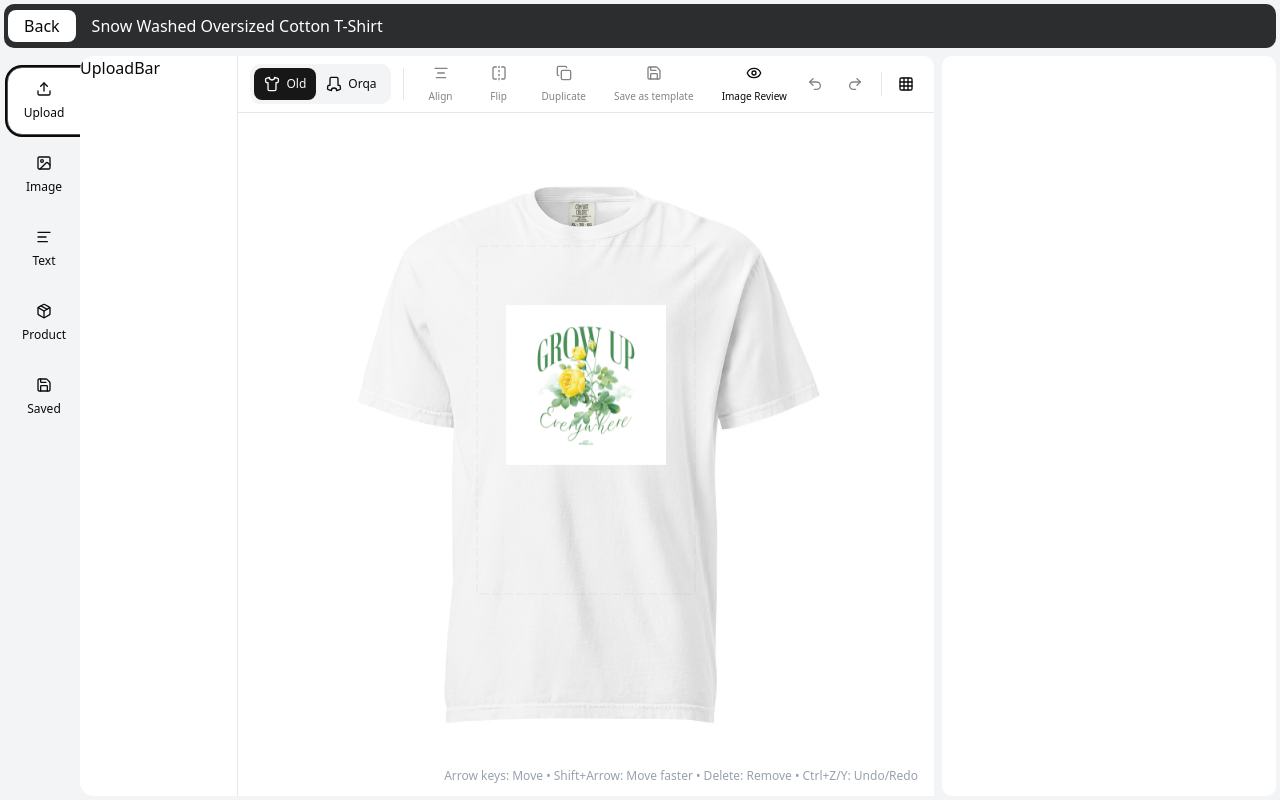
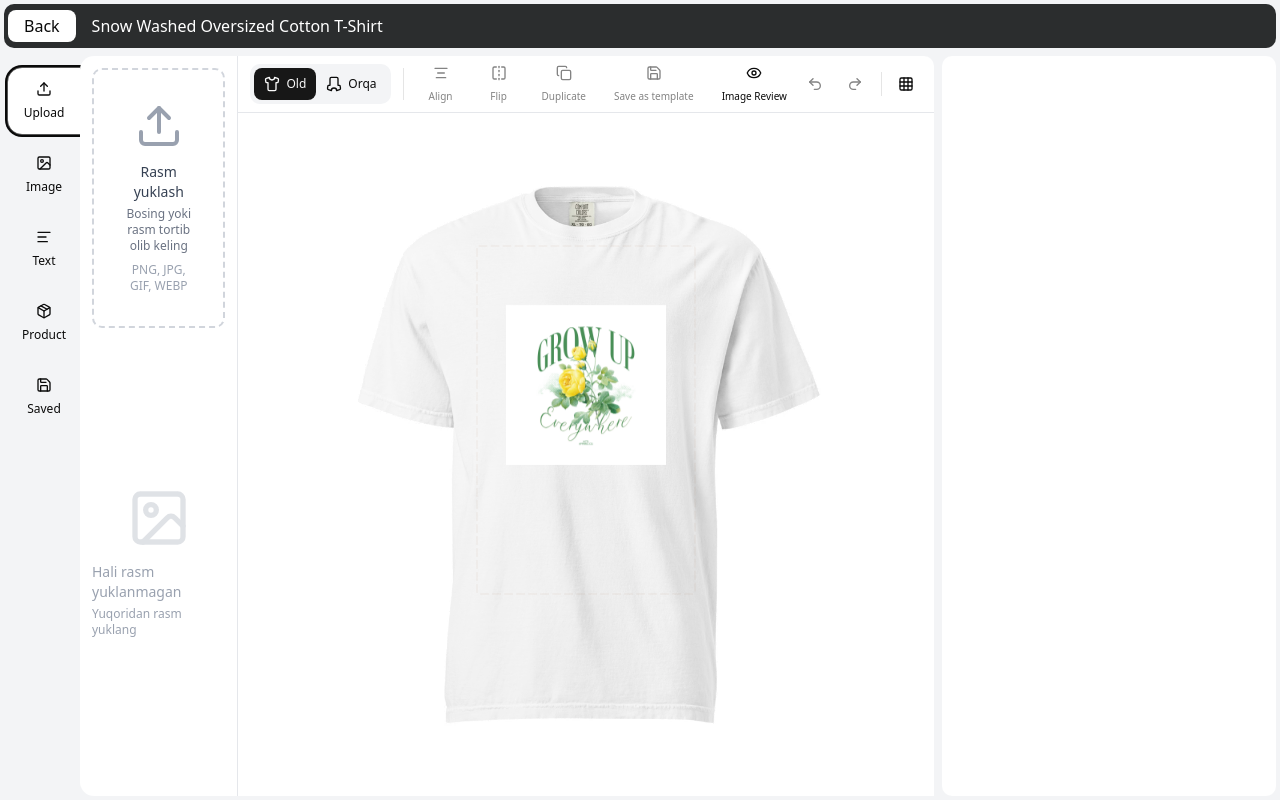
Before and after one commit to ergashev2000/t-shirt-editor, a React (Vite) app: page / in a window 1280 px wide. Both pictures are taken after a click on the tab "Upload". Built offline with nearby package versions, Linux system fonts and the light colour scheme.

Commit message:
added upload section

```diff
--- a/src/components/EditorLayout/LeftBar/UploadBar.tsx
+++ b/src/components/EditorLayout/LeftBar/UploadBar.tsx
@@ -1,7 +1,193 @@
-import React from 'react'
+import React, { useState, useRef, useCallback } from 'react'
+import { Upload, X, Image as ImageIcon } from 'lucide-react'
+
+interface UploadedImage {
+  id: string
+  url: string
+  name: string
+  file: File
+}
 
 export default function UploadBar() {
+  const [uploadedImages, setUploadedImages] = useState<UploadedImage[]>([])
+  const [isDragging, setIsDragging] = useState(false)
+  const fileInputRef = useRef<HTMLInputElement>(null)
+
+  // Convert file to data URL
+  const fileToDataURL = (file: File): Promise<string> => {
+    return new Promise((resolve, reject) => {
+      const reader = new FileReader()
+      reader.onload = () => resolve(reader.result as string)
+      reader.onerror = reject
+      reader.readAsDataURL(file)
+    })
+  }
+
+  // Handle file upload
+  const handleFiles = useCallback(async (files: FileList | null) => {
+    if (!files) return
+
+    const imageFiles = Array.from(files).filter(file =>
+      file.type.startsWith('image/')
+    )
+
+    const newImages: UploadedImage[] = []
+    for (const file of imageFiles) {
+      try {
+        const url = await fileToDataURL(file)
+        newImages.push({
+          id: `${Date.now()}-${Math.random()}`,
+          url,
+          name: file.name,
+          file
+        })
+      } catch (error) {
+        console.error('Error reading file:', error)
+      }
+    }
+
+    setUploadedImages(prev => [...newImages, ...prev])
+  }, [])
+
+  // Handle drag events
+  const handleDragEnter = useCallback((e: React.DragEvent) => {
+    e.preventDefault()
+    e.stopPropagation()
+    setIsDragging(true)
+  }, [])
+
+  const handleDragLeave = useCallback((e: React.DragEvent) => {
+    e.preventDefault()
+    e.stopPropagation()
+    if (e.currentTarget === e.target) {
+      setIsDragging(false)
+    }
+  }, [])
+
+  const handleDragOver = useCallback((e: React.DragEvent) => {
+    e.preventDefault()
+    e.stopPropagation()
+  }, [])
+
+  const handleDrop = useCallback((e: React.DragEvent) => {
+    e.preventDefault()
+    e.stopPropagation()
+    setIsDragging(false)
+    handleFiles(e.dataTransfer.files)
+  }, [handleFiles])
+
+  // Handle file input change
+  const handleFileInputChange = useCallback((e: React.ChangeEvent<HTMLInputElement>) => {
+    handleFiles(e.target.files)
+    // Reset input so same file can be selected again
+    if (fileInputRef.current) {
+      fileInputRef.current.value = ''
+    }
+  }, [handleFiles])
+
+  // Handle click on upload area
+  const handleUploadClick = useCallback(() => {
+    fileInputRef.current?.click()
+  }, [])
+
+  // Remove image from list
+  const handleRemoveImage = useCallback((id: string) => {
+    setUploadedImages(prev => prev.filter(img => img.id !== id))
+  }, [])
+
+  // Handle drag start for canvas
+  const handleImageDragStart = useCallback((e: React.DragEvent, imageUrl: string) => {
+    e.dataTransfer.setData('text/plain', imageUrl)
+  }, [])
+
   return (
-    <div>UploadBar</div>
+    <div className="h-full flex flex-col">
+      {/* Upload Area */}
+      <div
+        className={`m-3 border-2 border-dashed rounded-lg transition-colors cursor-pointer ${
+          isDragging
+            ? 'border-violet-500 bg-violet-50'
+            : 'border-gray-300 hover:border-violet-400 hover:bg-gray-50'
+        }`}
+        onDragEnter={handleDragEnter}
+        onDragLeave={handleDragLeave}
+        onDragOver={handleDragOver}
+        onDrop={handleDrop}
+        onClick={handleUploadClick}
+      >
+        <div className="p-8 flex flex-col items-center justify-center text-center">
+          <Upload className={`w-12 h-12 mb-3 ${isDragging ? 'text-violet-500' : 'text-gray-400'}`} />
+          <p className="text-sm font-medium text-gray-700 mb-1">
+            {isDragging ? 'Rasmni shu yerga tashlang' : 'Rasm yuklash'}
+          </p>
+          <p className="text-xs text-gray-500">
+            Bosing yoki rasm tortib olib keling
+          </p>
+          <p className="text-xs text-gray-400 mt-2">
+            PNG, JPG, GIF, WEBP
+          </p>
+        </div>
+      </div>
+
+      {/* Hidden file input */}
+      <input
+        ref={fileInputRef}
+        type="file"
+        accept="image/*"
+        multiple
+        className="hidden"
+        onChange={handleFileInputChange}
+      />
+
+      {/* Uploaded Images List */}
+      <div className="flex-1 overflow-y-auto px-3 pb-3">
+        {uploadedImages.length > 0 ? (
+          <div className="space-y-2">
+            <h3 className="text-sm font-medium text-gray-700 mb-2 sticky top-0 bg-white py-2">
+              Yuklangan rasmlar ({uploadedImages.length})
+            </h3>
+            <div className="grid grid-cols-2 gap-2">
+              {uploadedImages.map((image) => (
+                <div
+                  key={image.id}
+                  className="group relative cursor-move rounded-lg overflow-hidden border border-gray-200 hover:border-violet-400 transition-colors"
+                  draggable
+                  onDragStart={(e) => handleImageDragStart(e, image.url)}
+                >
+                  <img
+                    src={image.url}
+                    alt={image.name}
+                    className="w-full h-32 object-cover transition-transform group-hover:scale-105"
+                  />
+                  {/* Remove button */}
+                  <button
+                    onClick={(e) => {
+                      e.stopPropagation()
+                      handleRemoveImage(image.id)
+                    }}
+                    className="absolute top-1 right-1 p-1 bg-red-500 text-white rounded-full opacity-0 group-hover:opacity-100 transition-opacity hover:bg-red-600"
+                    title="O'chirish"
+                  >
+                    <X className="w-4 h-4" />
+                  </button>
+                  {/* Image name */}
+                  <div className="absolute bottom-0 left-0 right-0 bg-gradient-to-t from-black/60 to-transparent p-2">
+                    <p className="text-xs text-white truncate">
+                      {image.name}
+                    </p>
+                  </div>
+                </div>
+              ))}
+            </div>
+          </div>
+        ) : (
+          <div className="flex flex-col items-center justify-center h-full text-gray-400">
+            <ImageIcon className="w-16 h-16 mb-3 opacity-30" />
+            <p className="text-sm">Hali rasm yuklanmagan</p>
+            <p className="text-xs mt-1">Yuqoridan rasm yuklang</p>
+          </div>
+        )}
+      </div>
+    </div>
   )
 }
--- a/src/components/EditorLayout/MainCanvas/MainCanvas.tsx
+++ b/src/components/EditorLayout/MainCanvas/MainCanvas.tsx
@@ -865,11 +865,6 @@ const MainCanvas = () => {
           </div>
         )}
       </div>
-
-      {/* Keyboard shortcuts help */}
-      <div className="absolute bottom-2 right-2 text-xs text-gray-400 bg-white/80 px-2 py-1 rounded">
-        Arrow keys: Move • Shift+Arrow: Move faster • Delete: Remove • Ctrl+Z/Y: Undo/Redo
-      </div>
     </div>
   )
 }
```
Also changed, not shown: 1 other file (tests, documents, lock files or other folders).
